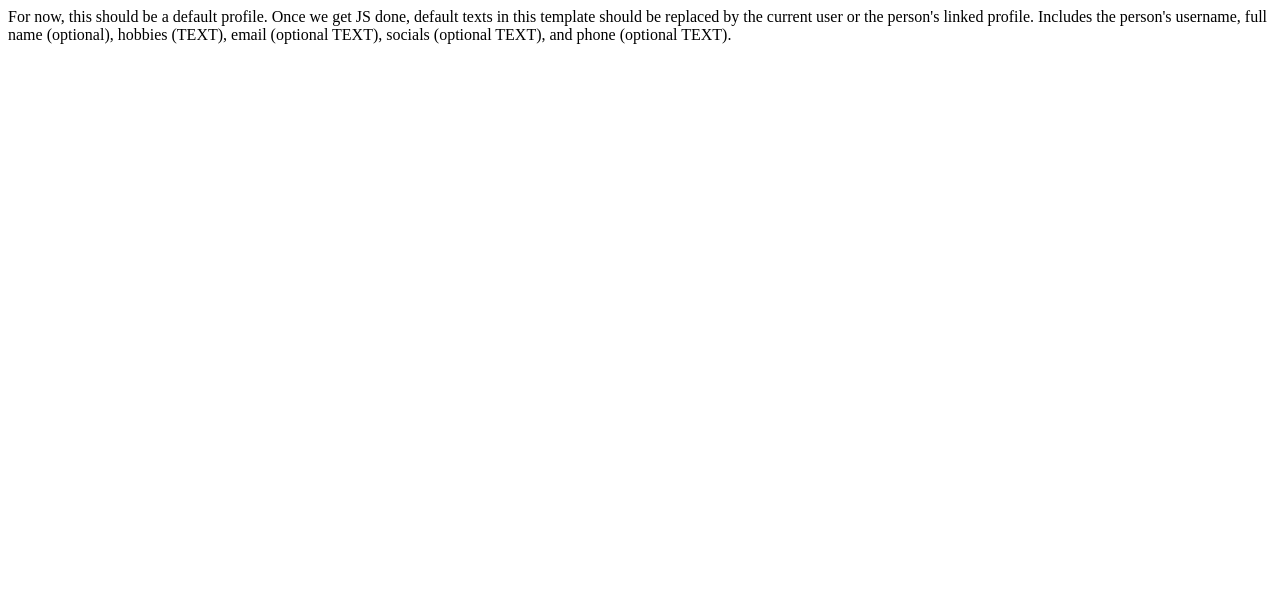
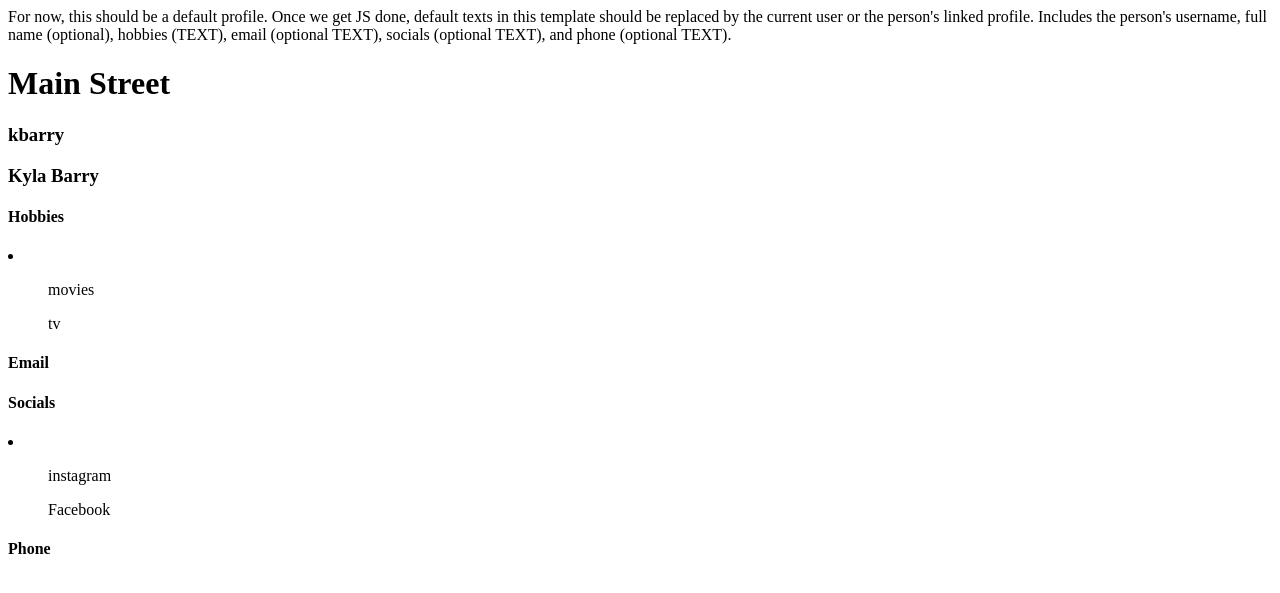
Before and after one commit to johnnywong30/CS146_Group9, a Python web app: template templates/profile.html in a window 1280 px wide. Shown: the top 593 px of the page. Run offline with Jinja, Linux system fonts and the light colour scheme; the template is opened without the code that fills it, so the values that code supplies are empty.

Commit message:
kyla did profile

```diff
--- a/templates/profile.html
+++ b/templates/profile.html
@@ -14,7 +14,26 @@
   Includes the person's username, full name (optional), hobbies (TEXT), email (optional TEXT), socials (optional TEXT), and phone (optional TEXT).
 
 
+  <h1>Main Street</h1>
+
+  <h3 id = "username">kbarry</h3>
+  <h3 id = "fullName">Kyla Barry</h3>
+
+  <h4 id = "hobbies">Hobbies</h4>
+  <li>
+    <ul>movies</ul>
+    <ul>tv</ul>
+  </li>
 
 
+  <h4 id = "email">Email</h4>
+
+  <h4 id = "socials">Socials</h4>
+  <li>
+    <ul>instagram</ul>
+    <ul>Facebook</ul>
+  </li>
+
+  <h4 id = "number">Phone</h4>
  </body>
 </html>
```
